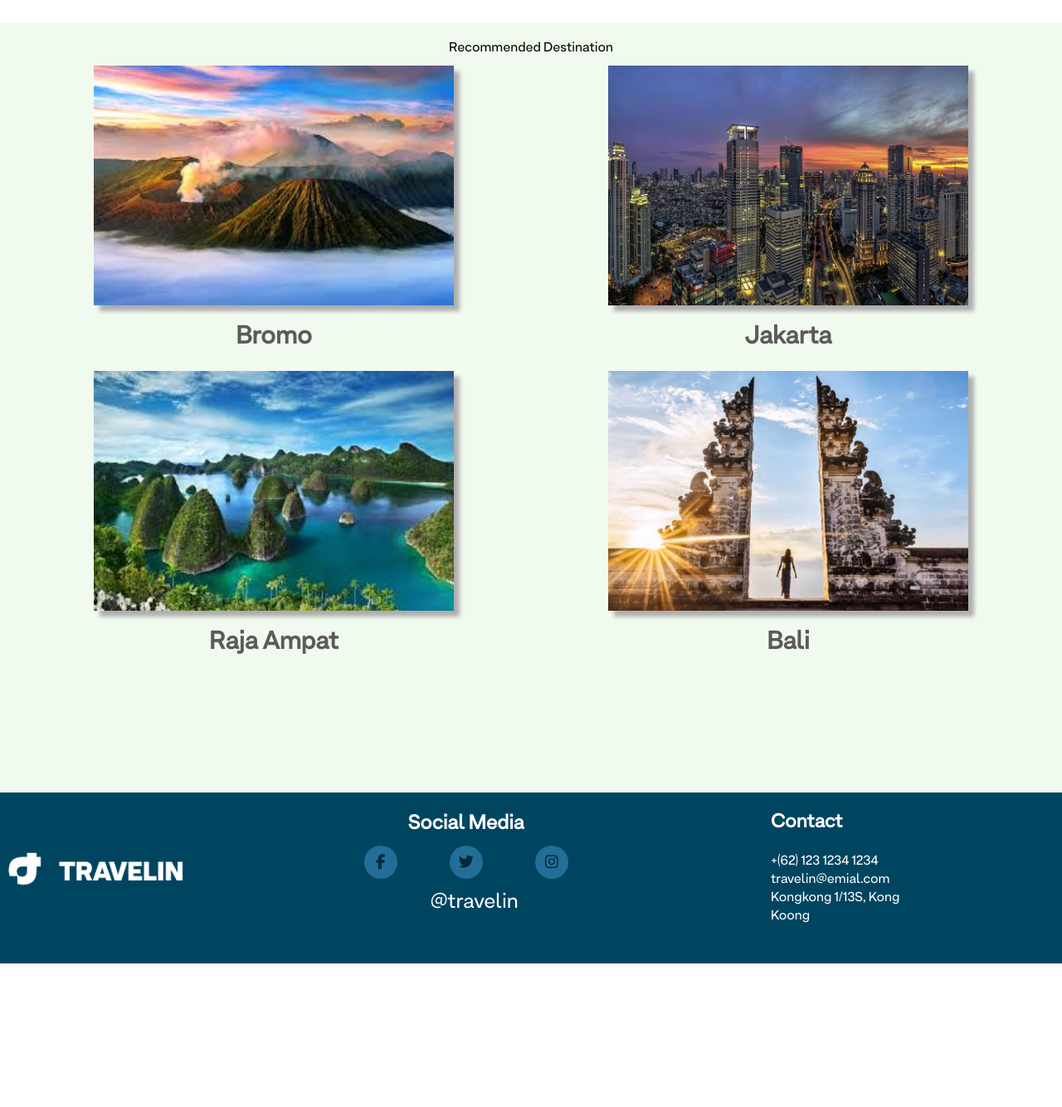
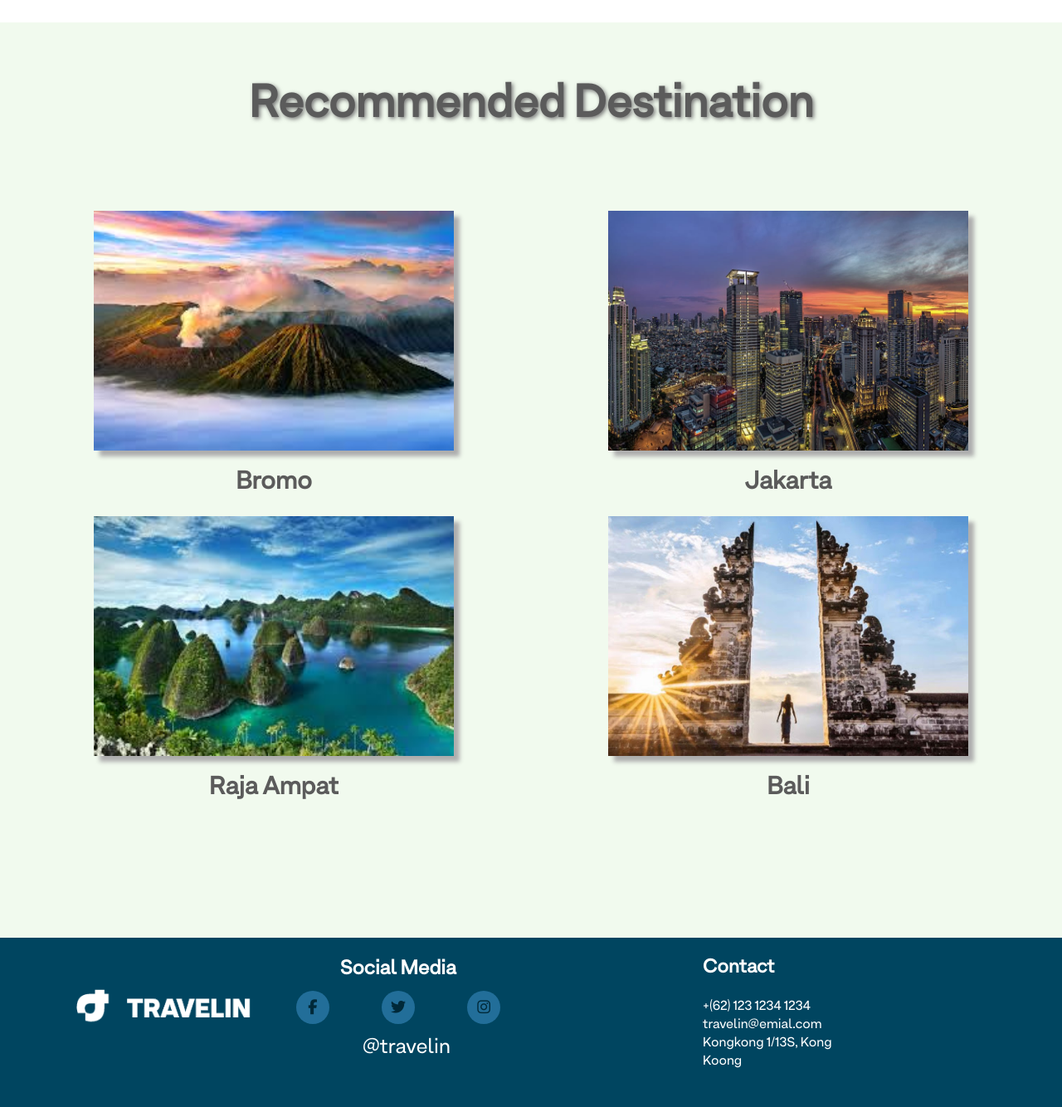
Before and after one commit to bang25/design-web-traveling-tim-D05, a plain HTML site: page index.html in a window 1280 px wide. Shown: the part 1960-3294 px from the top of the page at 83% size. Before the commit the page ends 3121 px from the top, so only its background shows below. Drawn offline with Linux system fonts and the light colour scheme.

Commit message:
Update index.html

```diff
--- a/index.html
+++ b/index.html
@@ -170,7 +170,7 @@
 
     <div class="background-content">
         <div class="heading">
-          <p>Recommended Destination</p>
+          <h1>Recommended Destination</h1>
         </div>
         <div class="containers">
            <div class="destination">
@@ -193,16 +193,12 @@
     </div>
    </div>
 
-   <div class="clear"></div>
-
   <footer>
     <div class="container">
       <div class="main">
-        <div class="foot">
           <div class="foot_left">
             <img class="log" src="assets/img/logo.png" alt="">
           </div>
-        </div>
 
         <div class="foot">
           <div class="foot_center">
```
